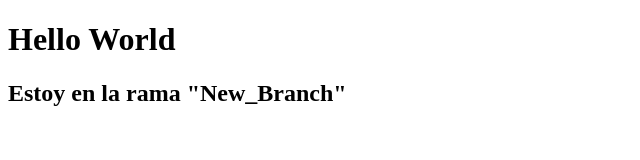
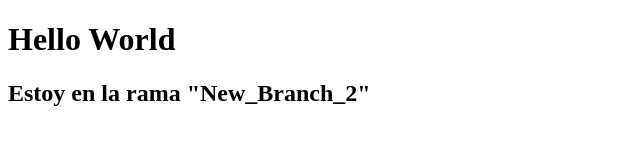
Before and after one commit to FullstackNumen/First_Folder, a plain HTML site: page index.html in a window 1280 px wide. Shown: the full height of the page, 0-640 px from the left. Drawn offline with Linux system fonts and the light colour scheme.

Commit message:
nueva rama desde new branch

```diff
--- a/index.html
+++ b/index.html
@@ -8,6 +8,6 @@
 </head>
 <body>
     <h1>Hello World</h1>
-    <h2>Estoy en la rama "New_Branch"</h2>
+    <h2>Estoy en la rama "New_Branch_2"</h2>
 </body>
 </html>
```
